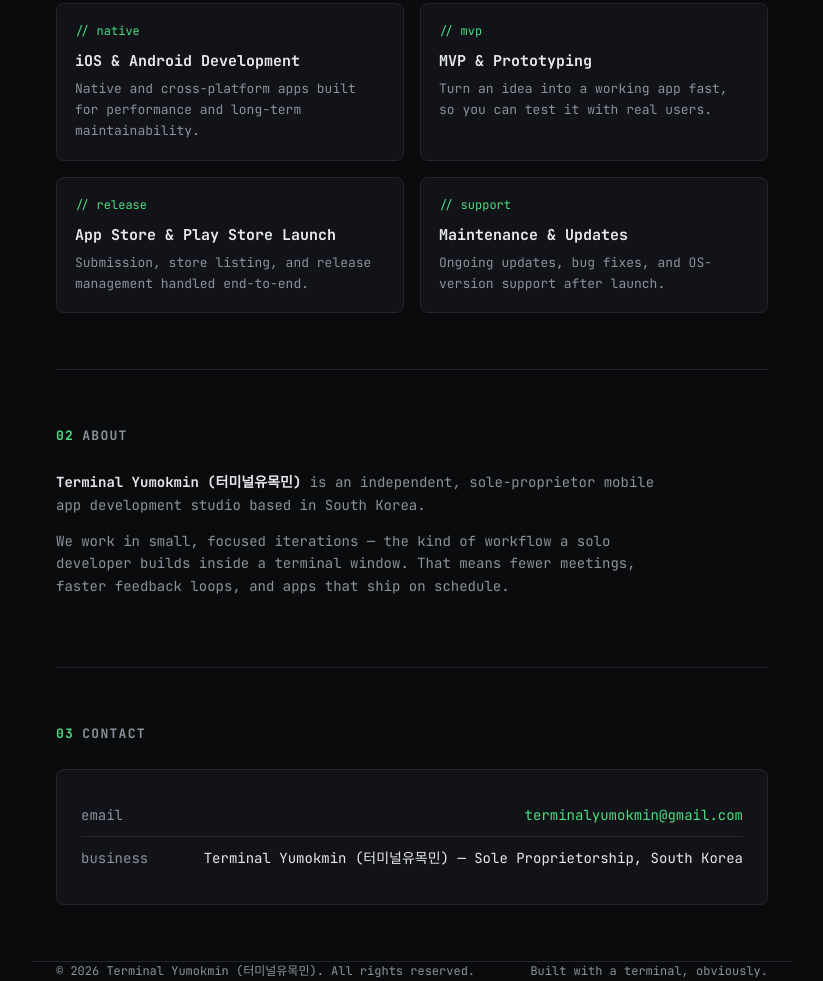
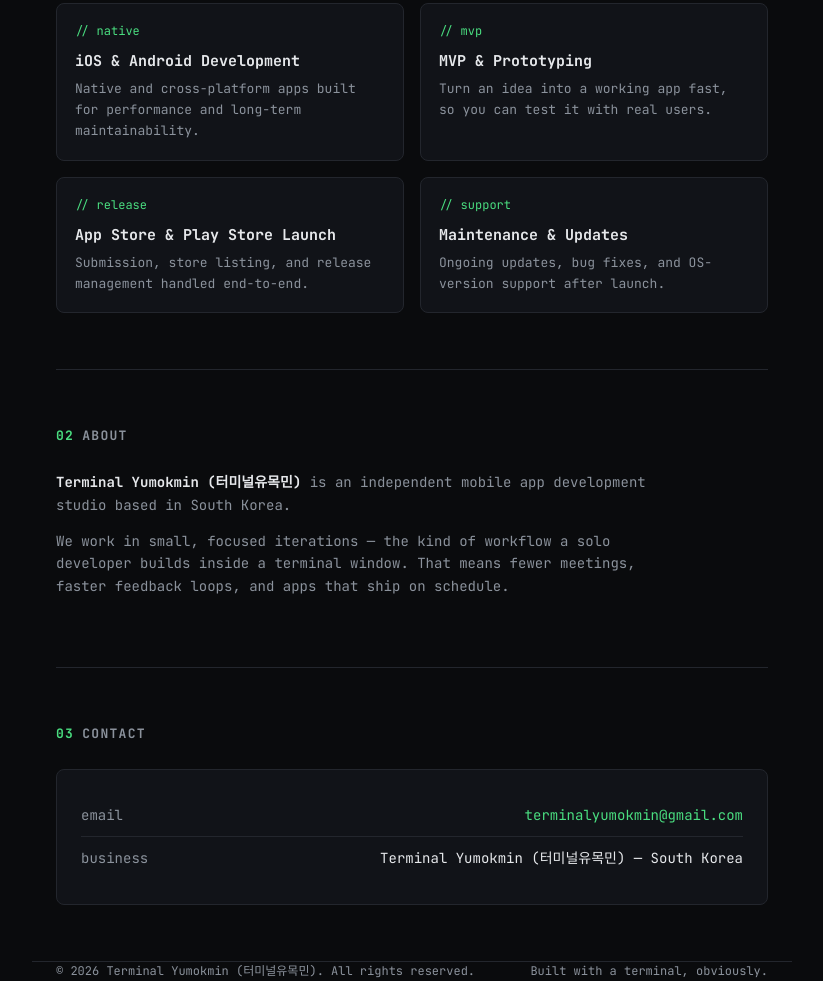
Before and after one commit to terminalyumokmin/terminalyumokmin.github.io, a plain HTML site: page index.html in a window 1280 px wide. Shown: the part 795-1776 px from the top of the page, without its empty margins (228-1051 px from the left). Drawn offline with Linux system fonts and the light colour scheme.

Commit message:
fix: remove sole-proprietor wording from about/contact sections

```diff
--- a/index.html
+++ b/index.html
@@ -283,7 +283,7 @@
   <section id="about" class="about">
     <h2><span class="num">02</span>ABOUT</h2>
     <p>
-      <strong>Terminal Yumokmin (터미널유목민)</strong> is an independent, sole-proprietor
+      <strong>Terminal Yumokmin (터미널유목민)</strong> is an independent
       mobile app development studio based in South Korea.
     </p>
     <p>
@@ -302,7 +302,7 @@
       </div>
       <div class="contact-row">
         <span class="k">business</span>
-        <span>Terminal Yumokmin (터미널유목민) — Sole Proprietorship, South Korea</span>
+        <span>Terminal Yumokmin (터미널유목민) — South Korea</span>
       </div>
     </div>
   </section>
```
